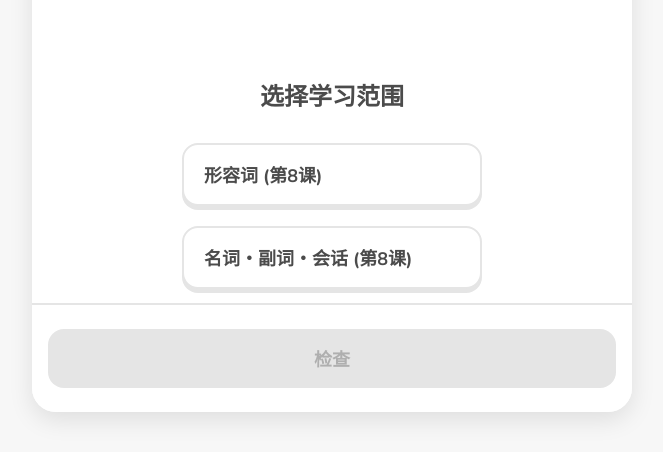
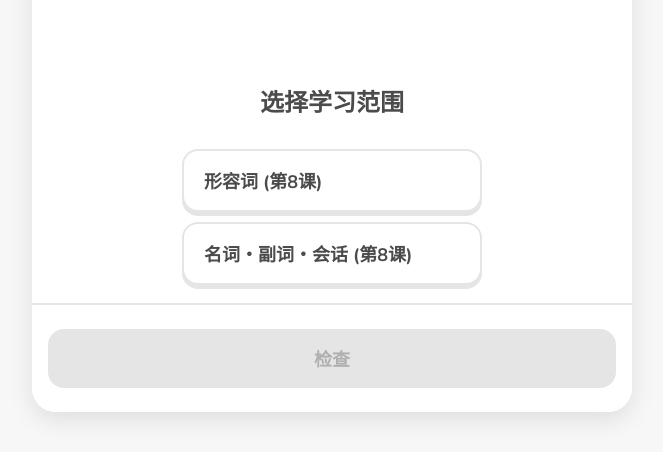
Before and after one commit to naruhiko-eda-lab/demolingo4, a plain HTML site: page index.html in a window 1280 px wide. Shown: the part 348-800 px from the top of the page, without its empty margins (308-971 px from the left). Drawn offline with nearby package versions, Linux system fonts and the light colour scheme.

```diff
--- a/index.html
+++ b/index.html
@@ -42,26 +42,31 @@
             </div>
         </main>
 
- <main class="quiz-area" id="quiz-area">
-    <div id="range-selector" style="text-align: center; padding: 20px;">
-        <h2 style="margin-bottom: 20px; color: #4b4b4b;">选择学习范围</h2>
-        <button class="option-btn" style="margin: 10px; width: 80%; max-width: 300px;" onclick="swapRange('adjectives')">形容词 (第8课)</button>
-        <button class="option-btn" style="margin: 10px; width: 80%; max-width: 300px;" onclick="swapRange('others')">名词・副词・会话 (第8课)</button>
+<main class="quiz-area" id="quiz-area">
+
+    <div id="range-selector" style="text-align: center; padding: 40px 20px;">
+        <h1 style="font-size: 24px; color: #4b4b4b; margin-bottom: 30px;">选择学习范围</h1>
+        <button class="option-btn" style="margin: 10px auto; width: 100%; max-width: 300px; display: block;" onclick="swapRange('adjectives')">形容词 (第8课)</button>
+        <button class="option-btn" style="margin: 10px auto; width: 100%; max-width: 300px; display: block;" onclick="swapRange('others')">名词・副词・会话 (第8课)</button>
     </div>
 
     <div id="quiz-content" class="hidden">
         <h1 class="question-prompt">请选择正确的中文意思</h1>
+
         <div class="flashcard">
             <div class="ruby-text" id="furigana"></div>
             <div class="kanji-text" id="kanji"></div>
             <button class="audio-btn" id="audio-btn" aria-label="播放读音">
-                <svg viewBox="0 0 24 24" width="24" height="24" stroke="currentColor" stroke-width="2" fill="none" stroke-linecap="round" stroke-linejoin="round">
+                <svg viewBox="0 0 24 24" width="24" height="24" stroke="currentColor" stroke-width="2" fill="none"
+                    stroke-linecap="round" stroke-linejoin="round">
                     <polygon points="11 5 6 9 2 9 2 15 6 15 11 19 11 5"></polygon>
                     <path d="M19.07 4.93a10 10 0 0 1 0 14.14M15.54 8.46a5 5 0 0 1 0 7.07"></path>
                 </svg>
             </button>
         </div>
-        <div class="options-grid" id="options-grid"></div>
+
+        <div class="options-grid" id="options-grid">
+            </div>
     </div>
 </main>
 
```
